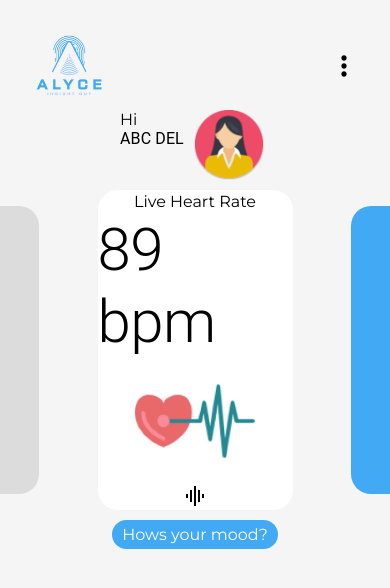
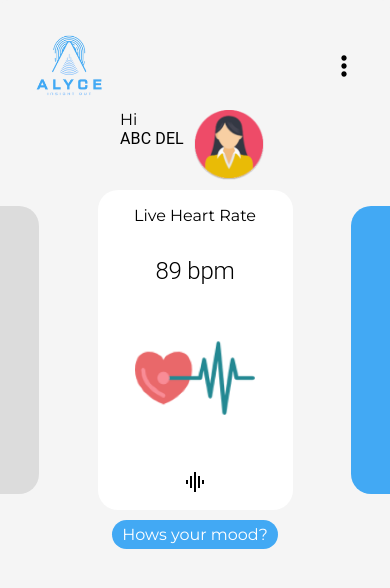
Before and after one commit to Amrkhwazir/Nextjs-UI, a Next.js app: page /patienthomepage in a window 390 px wide. Shown: the top 588 px of the page. Built offline with nearby package versions, Linux system fonts and the light colour scheme.

Commit message:
responsive started

```diff
--- a/src/app/patientProfilepage/page.jsx
+++ b/src/app/patientProfilepage/page.jsx
@@ -9,7 +9,7 @@ import Link from 'next/link';
 
 const page = () => {
   return (
-    <Box sx={{width: '100%', height: "100vh", backgroundColor: "whitesmoke", padding: "30px"}}>
+    <Box sx={{width: '100%', height: "100vh", backgroundColor: "whitesmoke", padding: "30px",  overflowY: "scroll"}}>
       <Box sx={{width: '100%', height: "100vh" , backgroundColor: "white", borderRadius: "8px", position: "relative"}}>
         <Box sx={{width: "100%", height: "100px", backgroundColor: "#41A9F4", borderTopLeftRadius: "8px", borderTopRightRadius: "8px",  display: "flex", justifyContent:"space-between", padding: "40px"}}>
            <Link href={"/"}>
--- a/src/app/patienthomepage/page.jsx
+++ b/src/app/patienthomepage/page.jsx
@@ -38,7 +38,7 @@ import { Box, Typography } from '@mui/material'
                 xl: "50%"
             }, height: "100%" , backgroundColor: "white", borderRadius: "20px", display: "flex", flexDirection: "column", justifyContent: "space-around", alignItems: "center"}}>
                 <Typography variant='body'>Live Heart Rate</Typography>
-                <Typography variant='h2'>89 bpm</Typography>
+                <Typography variant='h2' sx={{fontSize: {xs: "24px", sm: "28px", md: "28px", lg: "32px"}}}>89 bpm</Typography>
                 <Image src={"/images/heart.png"} alt='heart logo' width={120} height={120} />
                 <GraphicEq />
 
```
